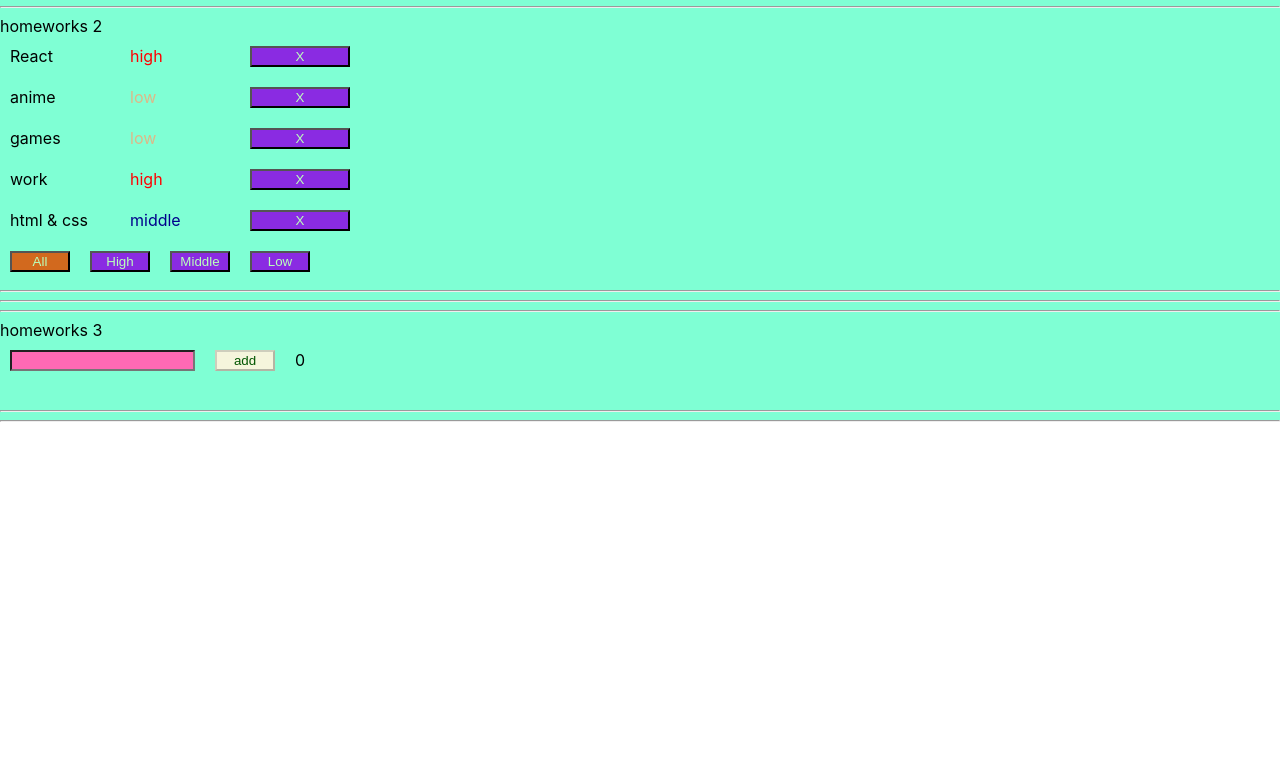
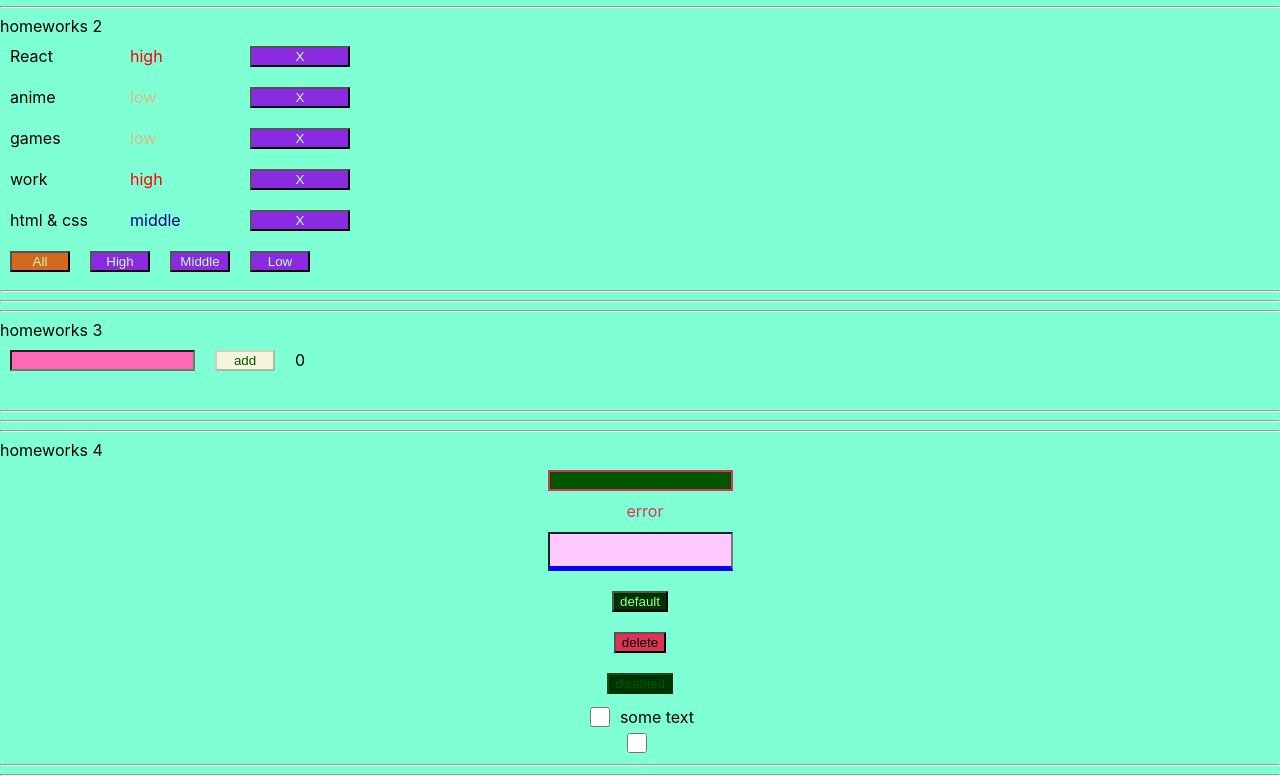
Before and after one commit to KombinatorVit/TasksIgnat, a React (Create React App) app: page / in a window 1280 px wide. Shown: the part 246-1030 px from the top of the page. Before the commit the page ends 800 px from the top, so only its background shows below. Built offline with nearby package versions, Linux system fonts and the light colour scheme.

Commit message:
дз 4 1 часть

```diff
--- a/src/p1-main/m1-ui/u1-app/App.tsx
+++ b/src/p1-main/m1-ui/u1-app/App.tsx
@@ -3,6 +3,7 @@
 import HW1 from '../../../p2-homeworks/h1/HW1'
 import HW2 from '../../../p2-homeworks/h2/HW2';
 import HW3 from '../../../p2-homeworks/h3/HW3';
+import HW4 from '../../../p2-homeworks/h4/HW4';
 
 function App() {
     return (
@@ -11,7 +12,7 @@
             <HW1/>
             <HW2/>
             <HW3/>
-            {/*<HW4/>*/}
+            <HW4/>
             {/*<HW5/>*/}
 
         </div>
--- a/src/p2-homeworks/h4/common/c1-SuperInputText/SuperInputText.module.css
+++ b/src/p2-homeworks/h4/common/c1-SuperInputText/SuperInputText.module.css
@@ -1,12 +1,27 @@
+.input:focus {
+    outline: none;
+    border: #99ff99 solid 2px;
+}
+
 .superInput {
+    margin: 10px;
 
+    background: #ffc8ff;
+    color: darkblue;
+    height: 30px;
 }
 
 .errorInput {
-    border: 3px solid lime;
-    background: red;
+    margin: 10px;
+
+    background: #005500;
+    color: #bbffbb;
+
+    border: 2px solid #dd3356;
 }
 
 .error {
-    color: red;
+    color: #dd3355;
+    height: 21px;
+    margin-left: 10px;
 }
--- a/src/p2-homeworks/h4/common/c1-SuperInputText/SuperInputText.tsx
+++ b/src/p2-homeworks/h4/common/c1-SuperInputText/SuperInputText.tsx
@@ -39,7 +39,7 @@
     }
 
     const finalSpanClassName = `${s.error} ${spanClassName ? spanClassName : ''}`
-    const finalInputClassName = `${s.errorInput} ${className}` // need to fix with (?:) and s.superInput
+    const finalInputClassName = `${s.input} ${error ? s.errorInput: s.superInput} ${className}` // need to fix with (?:) and s.superInput
 
     return (
         <>
--- a/src/p2-homeworks/h4/common/c2-SuperButton/SuperButton.module.css
+++ b/src/p2-homeworks/h4/common/c2-SuperButton/SuperButton.module.css
@@ -1,7 +1,80 @@
+@keyframes blink {
+    0%{
+        left: -130%;
+    }
+    100%{
+        left: 130%;
+    }
+}
+
 .default {
-
+    background: #003300;
+    color: #99ff99;
+    outline: none;
 }
 
 .red {
-    background: red;
+    background: #dd3356;
 }
+
+.button {
+    position: relative;
+    margin: 10px;
+    overflow: hidden;
+    cursor: pointer;
+}
+
+.button:after {
+    display: block;
+    content: '';
+    position: absolute;
+
+    left: -130%;
+    top: 0;
+    height: 100%;
+    width: 20%;
+
+    transform: skew(45deg);
+    background-color: #ffffff;
+    opacity: 0.7;
+    z-index: 14;
+}
+
+.button:hover::after {
+    animation: blink 0.35s ease;
+}
+.button:hover::before {
+    display: block;
+    content: '';
+    position: absolute;
+
+    left: -100vw;
+    top: 0;
+    height: 100vw;
+width: 300vw;
+
+    background-color: #ffffff;
+    opacity: 0.2;
+    z-index: 7;
+}
+
+.button:focus {
+    outline: #99ff99 solid 1px;
+}
+
+.button:active {
+    background: #99ff99;
+}
+
+.button:disabled {
+    color: #005500;
+    cursor: auto;
+}
+
+.button:disabled:after {
+    z-index: -1;
+}
+
+.button:disabled:before{
+    z-index: -1;
+}
--- a/src/p2-homeworks/h4/common/c2-SuperButton/SuperButton.tsx
+++ b/src/p2-homeworks/h4/common/c2-SuperButton/SuperButton.tsx
@@ -14,7 +14,7 @@
         ...restProps// все остальные пропсы попадут в объект restProps, там же будет children
     }
 ) => {
-    const finalClassName = `${red ? s.red : s.default} ${className}`
+    const finalClassName = `${s.button} ${red ? s.red : s.default} ${className}`
 
     return (
         <button
--- a/src/p2-homeworks/h4/common/c3-SuperCheckbox/SuperCheckbox.module.css
+++ b/src/p2-homeworks/h4/common/c3-SuperCheckbox/SuperCheckbox.module.css
@@ -1,5 +1,29 @@
+.label {
+    display: flex;
+    align-items: center;
+
+    cursor: pointer;
+}
+
+
 .checkbox {
+    /*appearance: none;*/
 
+    width: 20px;
+    height: 20px;
+
+    margin-right: 10px;
+    background: #335533;
+    cursor: pointer;
+}
+
+.checkbox:checked {
+    background-image: url("checked.png");
+    color: blue;
+}
+
+.checkbox:focus{
+    outline: #99ff99 solid 1px;
 }
 
 .spanClassName {
--- a/src/p2-homeworks/h4/common/c3-SuperCheckbox/SuperCheckbox.tsx
+++ b/src/p2-homeworks/h4/common/c3-SuperCheckbox/SuperCheckbox.tsx
@@ -20,13 +20,15 @@
     }
 ) => {
     const onChangeCallback = (e: ChangeEvent<HTMLInputElement>) => {
-        // сделайте так чтоб работал onChange и onChangeChecked
+ onChange && onChange(e)
+
+    onChangeChecked && onChangeChecked(e.currentTarget.checked)
     }
 
     const finalInputClassName = `${s.checkbox} ${className ? className : ''}`
 
     return (
-        <label>
+        <label className={s.label}>
             <input
                 type={'checkbox'}
                 onChange={onChangeCallback}
```
Also changed, not shown: src/p2-homeworks/h4/common/c3-SuperCheckbox/checked.png (added).
